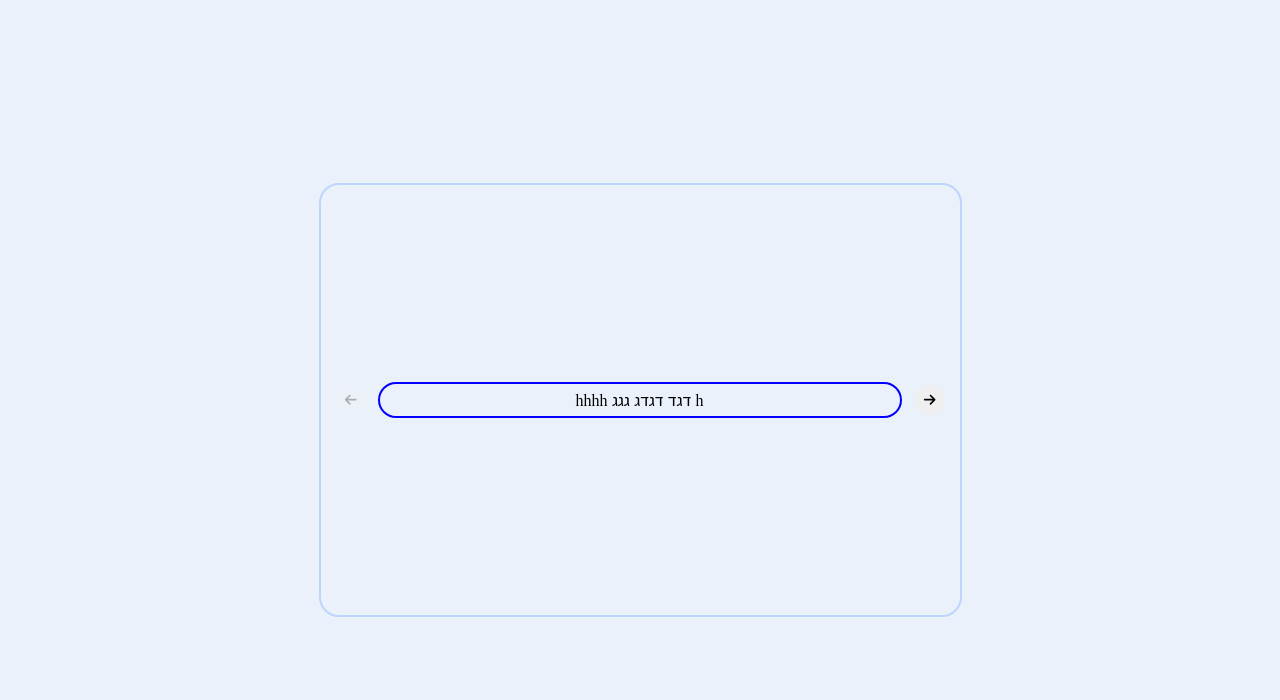
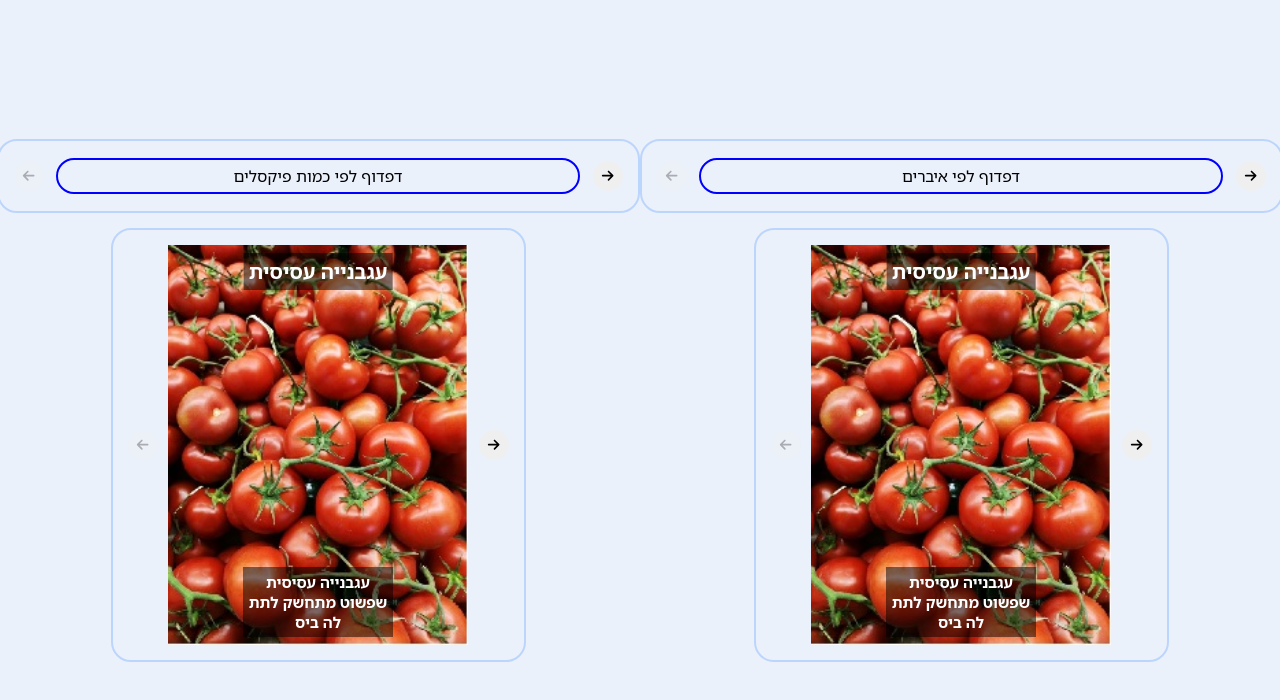
Before and after one commit to hadar888/Reeco-Hadar-Shoshan-Senior-FE-Task-V2, a React app: page / in a window 1280 px wide. Shown: the top 700 px of the page. Built offline with nearby package versions, Linux system fonts and the light colour scheme.

Commit message:
change text and remove unused images

```diff
--- a/src/components/App.tsx
+++ b/src/components/App.tsx
@@ -15,14 +15,28 @@ const MainCarouselConatiner = styled.div(() => ({
     alignItems: 'center',
 }));
 
+const SeconderyCarouselConatiner = styled.div(() => ({
+    height: '100%',
+    width: '100%',
+    display: 'flex',
+    flexDirection: 'column',
+    justifyContent: 'center',
+    alignItems: 'center',
+    gap: '15px',
+}));
+
+
 const App = () => {
     return (
         <MainCarouselConatiner>
+            <SeconderyCarouselConatiner>
                 <Carousel byItem={false} isHorizontal={true}>
-                <Chip text={"hhhh דגד דגדג גגג h"} color={"blue"} width={500} />
-                <Chip text={"hhhh דגד דגדג גגג h"} color={"blue"} width={500} />
-                <Chip text={"hhhh דגד דגדג גגג h"} color={"blue"} width={500} />
-                <Chip text={"hhhh דגד דגדג גגג h"} color={"blue"} width={500} />
+                    <Chip text={"דפדוף לפי כמות פיקסלים"} color={"blue"} width={500} />
+                    <Chip text={"ניתן לדפדף גם בעזרת המקדלת"} color={"green"} width={500} />
+                    <Chip text={"לוחצים על המעטפת המתאימה ואז על חצי המקלדת"} color={"yellow"} width={500} />
+                    <Chip text={"בדיקה נעימה"} color={"purple"} width={500} />
+                </Carousel>
+                <Carousel byItem={false} isHorizontal={true}>
                     <ItemCard
                         name={"עגבנייה עסיסית"}
                         description={"עגבנייה עסיסית שפשוט מתחשק לתת לה ביס"}
@@ -52,6 +66,45 @@ const App = () => {
                         height={400}
                     />
                 </Carousel>
+            </SeconderyCarouselConatiner>
+            <SeconderyCarouselConatiner>
+                <Carousel byItem={true} isHorizontal={true}>
+                    <Chip text={"דפדוף לפי איברים"} color={"blue"} width={500} />
+                    <Chip text={"כל דפדוף מעביר איבר אחד"} color={"#5757f2"} width={500} />
+                    <Chip text={"איבר 3"} color={"#7d7de7"} width={500} />
+                    <Chip text={"איבר 4 ואחרון"} color={"#adadf5"} width={500} />
+                </Carousel>
+                <Carousel byItem={true} isHorizontal={true}>
+                    <ItemCard
+                        name={"עגבנייה עסיסית"}
+                        description={"עגבנייה עסיסית שפשוט מתחשק לתת לה ביס"}
+                        imageUrl={"/tomato.jpg"}
+                        width={300}
+                        height={400}
+                    />
+                    <ItemCard
+                        name={"עגבנייה עסיסית"}
+                        description={"עגבנייה עסיסית שפשוט מתחשק לתת לה ביס"}
+                        imageUrl={"/tomato.jpg"}
+                        width={300}
+                        height={400}
+                    />
+                    <ItemCard
+                        name={"עגבנייה עסיסית"}
+                        description={"עגבנייה עסיסית שפשוט מתחשק לתת לה ביס"}
+                        imageUrl={"/tomato.jpg"}
+                        width={300}
+                        height={400}
+                    />
+                    <ItemCard
+                        name={"עגבנייה עסיסית"}
+                        description={"עגבנייה עסיסית שפשוט מתחשק לתת לה ביס"}
+                        imageUrl={"/tomato.jpg"}
+                        width={300}
+                        height={400}
+                    />
+                </Carousel>
+            </SeconderyCarouselConatiner>
         </MainCarouselConatiner>
     )
 }
```
Also changed, not shown: public/cucumber.jpg (deleted), public/lettuce.jpg (deleted). Lines whose indentation alone changed are shown as unchanged.
